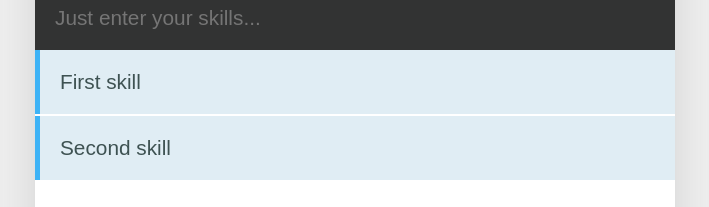
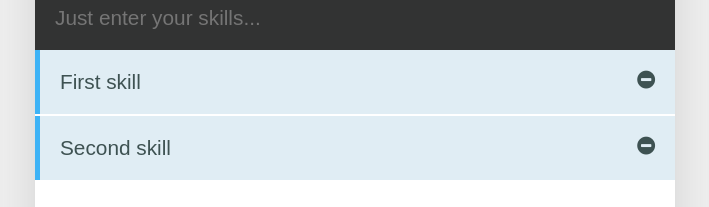
Before and after one commit to aleevas/vue-your-skills, a Vue app: page / in a window 1280 px wide. Shown: the part 202-409 px from the top of the page, without its empty margins (285-994 px from the left). Built offline with nearby package versions, Linux system fonts and the light colour scheme; a small style sheet from the web is missing.

Commit message:
Add a button for removing item from list

```diff
--- a/src/components/Skills.vue
+++ b/src/components/Skills.vue
@@ -14,6 +14,7 @@
           <transition-group name="list" enter-active-class="animated bounceInUp" leave-active-class="animated bounceOutDown">
           <li v-for="(value, index) in skills" :key='index'>
             {{value.skill}}
+            <i class="fa fa-minus-circle" v-on:click="remove(index)"></i>
           </li>
           </transition-group>
       </ul>
@@ -56,6 +57,9 @@
         }
       }));
 
+    },
+    remove: function(id) {
+      this.skills.splice(id, 1);
     }
   },
   props: {
--- a/src/css/skills.css
+++ b/src/css/skills.css
@@ -1,4 +1,5 @@
 @import "https://cdn.jsdelivr.net/npm/animate.css@3.5.1";
+@import "https://maxcdn.bootstrapcdn.com/font-awesome/4.7.0/css/font-awesome.min.css";
 
 .holder {
     background: #fff;
@@ -62,3 +63,7 @@
         transform: scale(1);
     }
 }
+i {
+    float: right;
+    cursor: pointer;
+}
```
